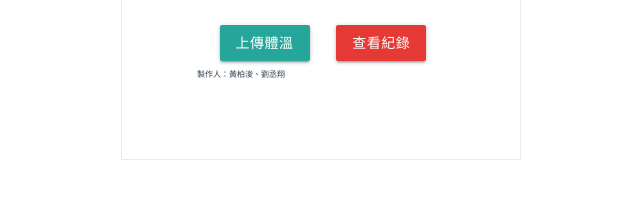
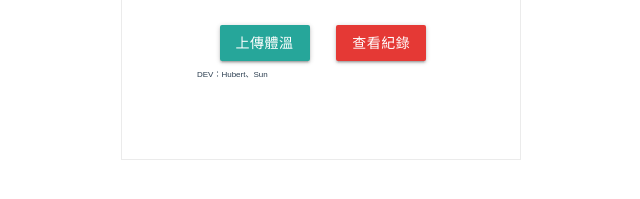
Before and after one commit to qwer2415wy/CH3D, a plain HTML site: page index.html in a window 1280 px wide. Shown: the part 437-636 px from the top of the page, 319-959 px from the left. Drawn offline with nearby package versions, Linux system fonts and the light colour scheme.

Commit message:
Update index.html

```diff
--- a/index.html
+++ b/index.html
@@ -31,7 +31,7 @@
                     </tbody>
                   </table>
             </div>
-            <p><span style="color:#2c3e50"><span style="font-size:8px"><span style="font-family:Arial,Helvetica,sans-serif">製作人：黃柏浚、劉丞翔</span></span></span></p>
+            <p><span style="color:#2c3e50"><span style="font-size:8px"><span style="font-family:Arial,Helvetica,sans-serif">DEV：Hubert、Sun</span></span></span></p>
         </form>
     </main>
     <script src="https://www.gstatic.com/firebasejs/8.6.1/firebase-app.js"></script>
```
